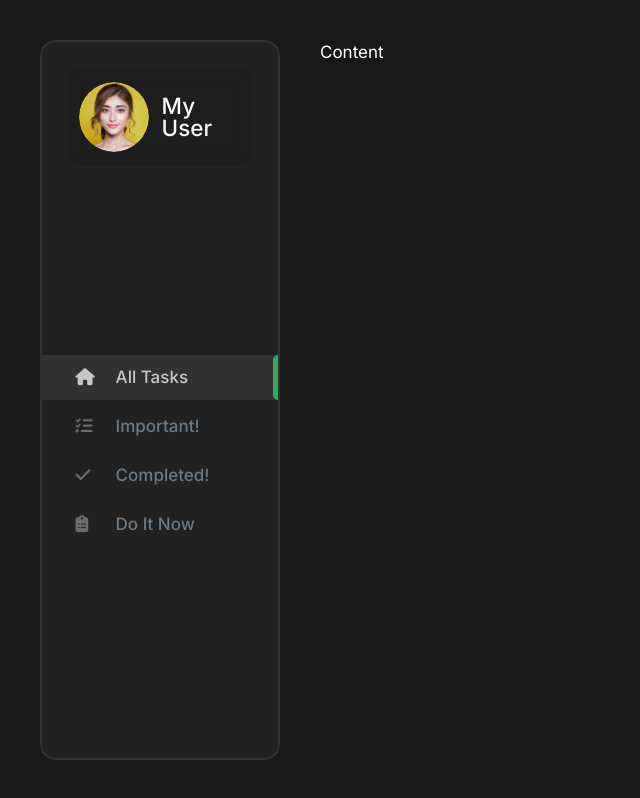
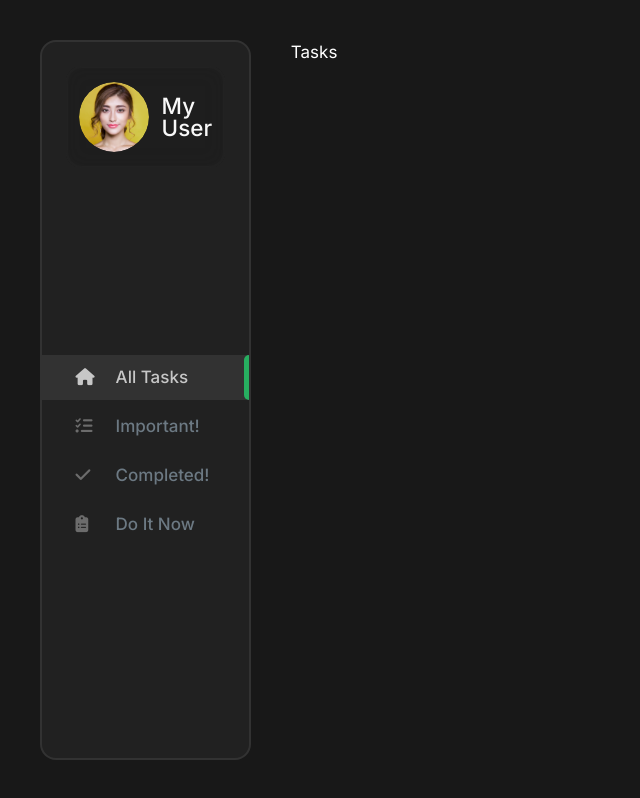
Before and after one commit to mikeheul/next-tasks-app, a Next.js app: page / in a window 1280 px wide. Shown: the whole page, without its empty margins (0-640 px from the left). Built offline with nearby package versions, Linux system fonts and the light colour scheme.

Commit message:
Create a new component "Tasks" and add to main page (Home)

```diff
--- /dev/null
+++ b/app/components/Tasks/Tasks.tsx
@@ -0,0 +1,9 @@
+import React from 'react'
+
+const Tasks = () => {
+  return (
+    <div>Tasks</div>
+  )
+}
+
+export default Tasks
--- a/app/layout.tsx
+++ b/app/layout.tsx
@@ -29,7 +29,9 @@
         <ContextProvider>
           <GlobalStyleProvider>
             <Sidebar />
-            {children}
+            <div className="w-full">
+              {children}
+            </div>
           </GlobalStyleProvider>
         </ContextProvider>
       </body>
--- a/app/page.tsx
+++ b/app/page.tsx
@@ -1,9 +1,10 @@
 import Image from "next/image";
+import Tasks from "./components/Tasks/Tasks";
 
 export default function Home() {
   return (
     <main>
-      <h1>Content</h1>
+      <Tasks />
     </main>
   );
 }
```
Also changed, not shown: 1 other file (tests, documents, lock files or other folders).
